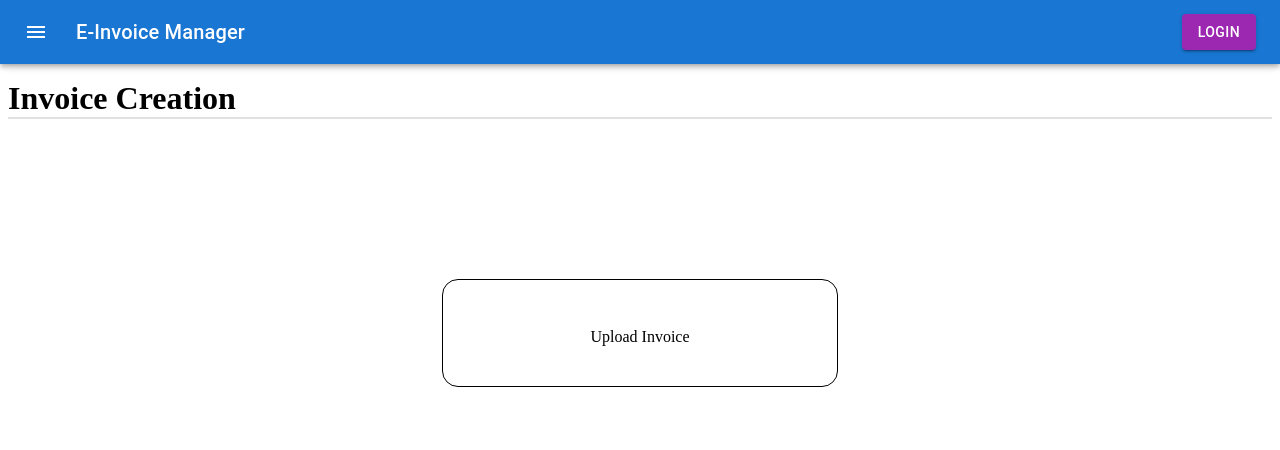
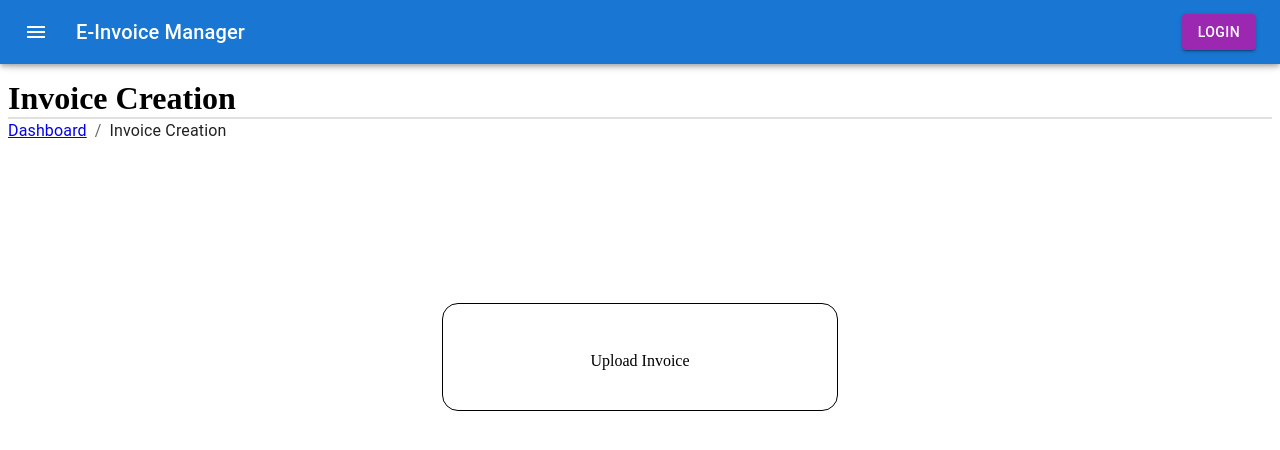
Before and after one commit to Nathan-CSE/Invoicify, a React (Create React App) app in the folder frontend/: page / in a window 1280 px wide. Shown: the top 450 px of the page. Built offline with nearby package versions, Linux system fonts and the light colour scheme.

Commit message:
worked on invoice creation page

```diff
--- a/frontend/src/pages/InvoiceCreation.jsx
+++ b/frontend/src/pages/InvoiceCreation.jsx
@@ -10,6 +10,7 @@ import Container from '@mui/material/Container';
 import Navbar from '../components/Navbar';
 import Divider from '@mui/material/Divider';
 import { Link } from 'react-router-dom';
+import Breadcrumbs from '@mui/material/Breadcrumbs';
 
 export default function SignIn() {
   const handleSubmit = (event) => {
@@ -39,6 +40,18 @@ export default function SignIn() {
         Invoice Creation
       </Typography>
       <Divider sx={{ borderBottomWidth: 2 }} />
+      <Breadcrumbs aria-label="breadcrumb">
+        <Link
+          underline="hover"
+          color="inherit"
+          href="/material-ui/getting-started/installation/"
+        >
+          Dashboard
+        </Link>
+        <Typography color="text.primary">
+          Invoice Creation
+        </Typography>
+      </Breadcrumbs>
       <Container component="main" maxWidth="xs">
         <Box
           sx={{
```
